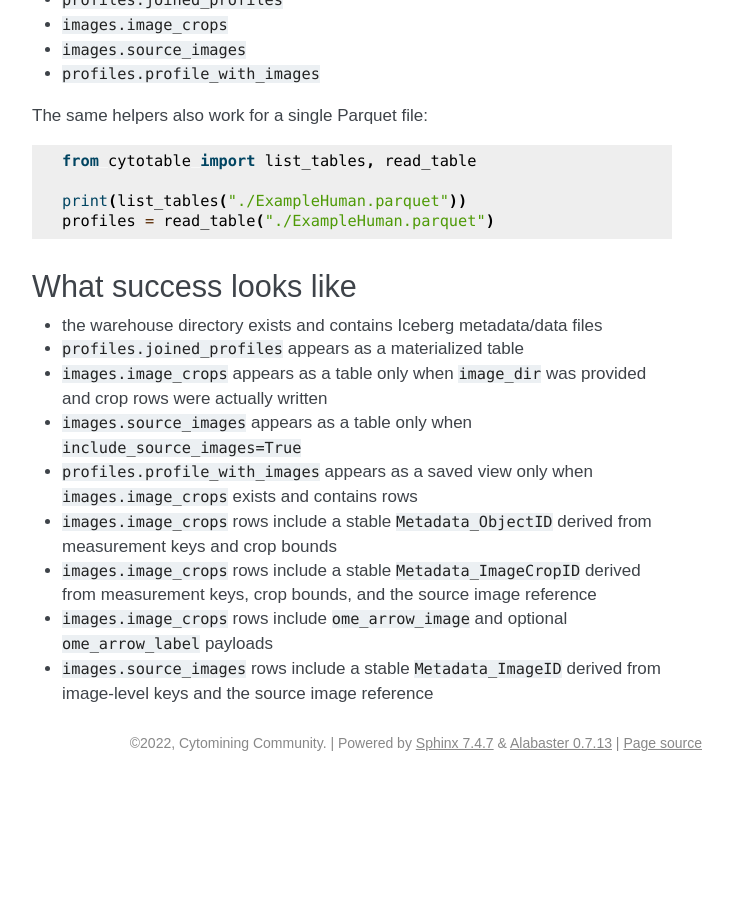
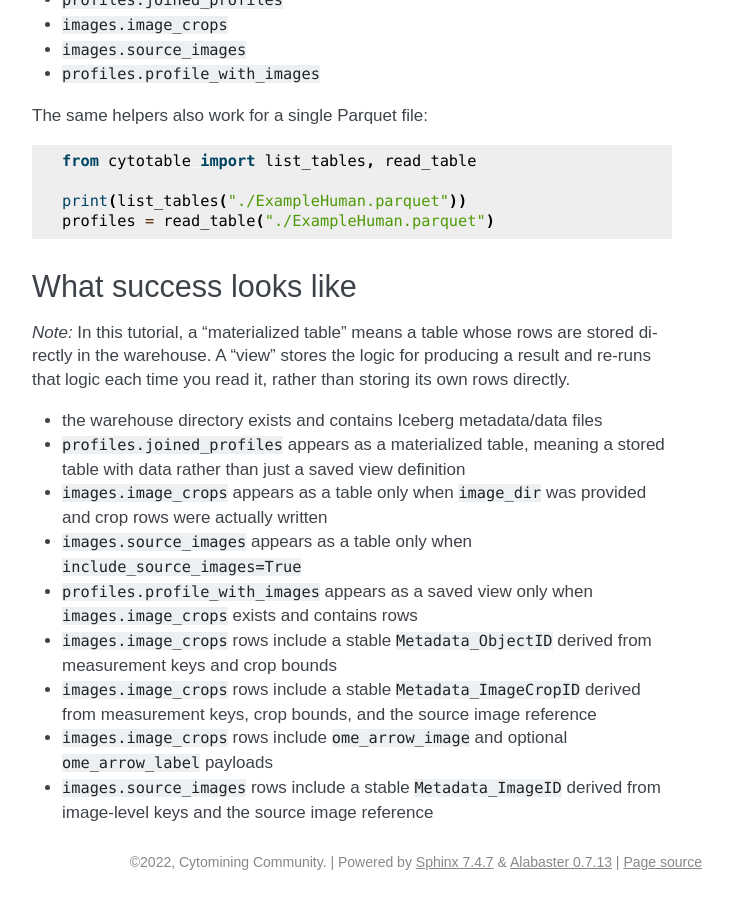
Before and after one commit to cytomining/CytoTable, a Sphinx documentation site: the page built from docs/source/tutorials/iceberg_warehouse_with_images.md, in a window 1280 px wide and 900 px high, scrolled down 5114 px. Shown: the whole window, without its empty margins (438-1171 px from the left). Built offline with Sphinx 7.4.7, drawn with Linux system fonts in a browser that asks for light colours; pages that are not in the unit, such as notebooks, are missing from menus; before the commit the page ends 5895 px from its top, so only the background shows below that.

Commit message:
materialized and view defined and used
Co-Authored-By: Gregory Way <gregory.way@gmail.com>

```diff
--- a/docs/source/tutorials/iceberg_warehouse_with_images.md
+++ b/docs/source/tutorials/iceberg_warehouse_with_images.md
@@ -233,8 +233,14 @@ profiles = read_table("./ExampleHuman.parquet")
 
 ## What success looks like
 
+*Note:* In this tutorial, a "materialized table" means a table whose rows are
+stored directly in the warehouse. A "view" stores the logic for producing a
+result and re-runs that logic each time you read it, rather than storing its
+own rows directly.
+
 - the warehouse directory exists and contains Iceberg metadata/data files
-- `profiles.joined_profiles` appears as a materialized table
+- `profiles.joined_profiles` appears as a materialized table, meaning a stored
+  table with data rather than just a saved view definition
 - `images.image_crops` appears as a table only when `image_dir` was provided and crop rows were actually written
 - `images.source_images` appears as a table only when `include_source_images=True`
 - `profiles.profile_with_images` appears as a saved view only when `images.image_crops` exists and contains rows
```
